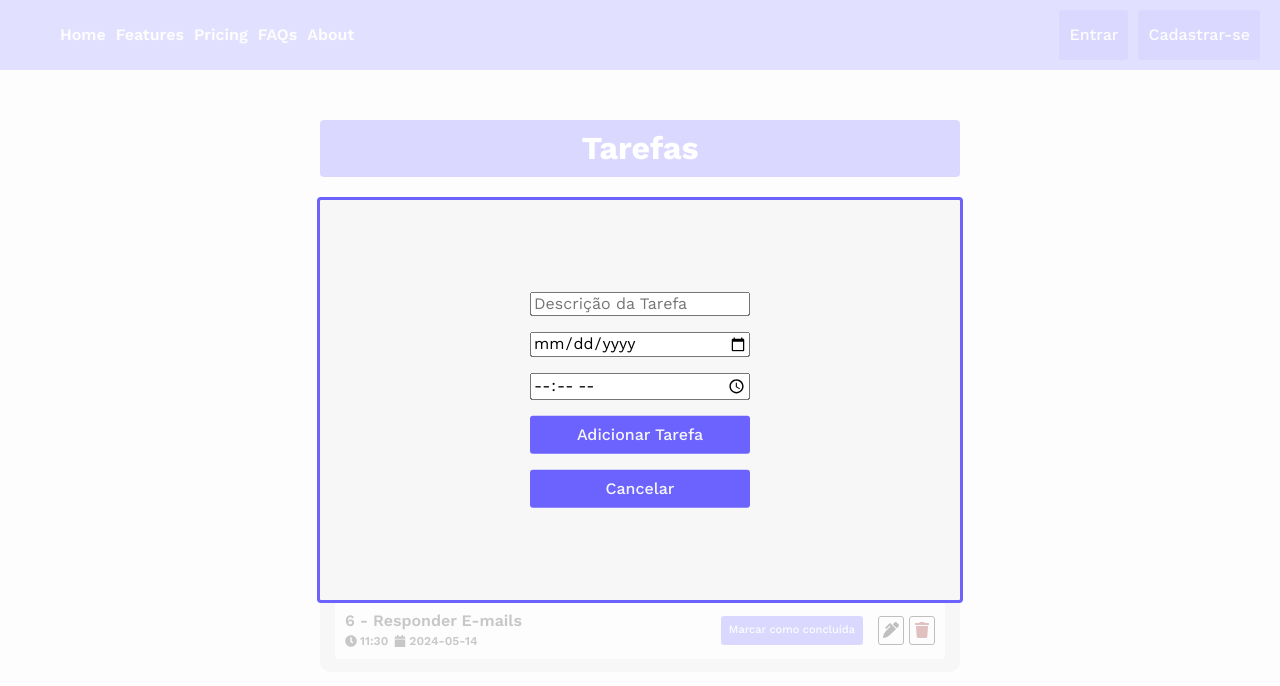
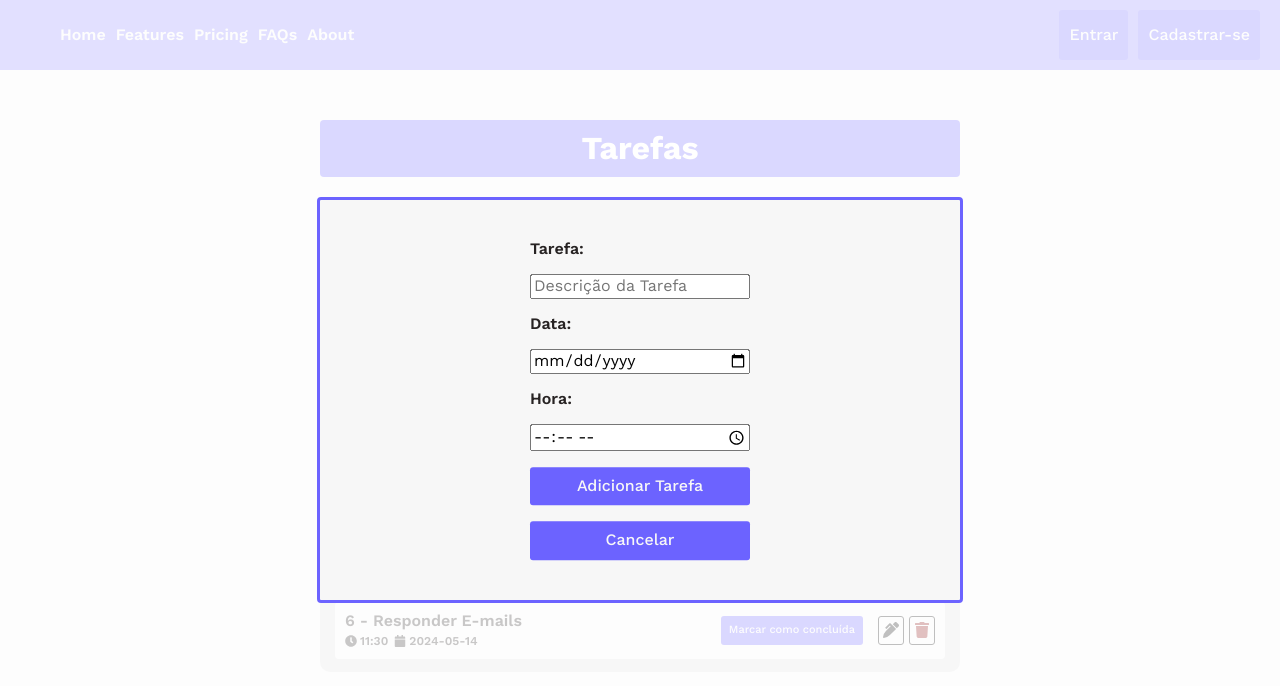
Before and after one commit to JpLoyal/To_Do, a React (Vite) app: page / in a window 1280 px wide. Both pictures are taken after typing "Sample" into the empty fields and a click on the button "Adicionar tarefa". Shown: the top 686 px of the page. Built offline with nearby package versions, Linux system fonts and the light colour scheme.

Commit message:
feat: adicionar label no modal de criação

```diff
--- a/src/components/Modals/ModalAdicionarTarefa/ModalAdicionarTarefa.jsx
+++ b/src/components/Modals/ModalAdicionarTarefa/ModalAdicionarTarefa.jsx
@@ -28,7 +28,9 @@ const ModalAdicionarTarefa = ({
                     adicionarTarefa();
                     fecharModalDeCriacao();
                 }}>
+                    <label htmlFor="descricao">Tarefa:</label>
                     <input
+                        id='descricao'
                         type="text"
                         value={descricaoNovaTarefa.descricao}
                         onChange={(evento)=>setDescricaoNovaTarefa(evento.target.value)}
@@ -36,14 +38,18 @@ const ModalAdicionarTarefa = ({
                         required
                     />
 
+                    <label htmlFor="data">Data:</label>
                     <input
+                        id='data'
                         type="date"
                         placeholder="Data"
                         onChange={(evento)=>setDataNovaTarefa(evento.target.value)}
                         required
                     />
 
+                    <label htmlFor="horario">Hora:</label>
                     <input
+                        id='horario'
                         type="time"
                         placeholder="Hora"
                         onChange={(evento)=>setHorarioNovaTarefa(evento.target.value)}
--- a/src/components/Modals/ModalExcluirTarefa/ModalExcluirTarefa.jsx
+++ b/src/components/Modals/ModalExcluirTarefa/ModalExcluirTarefa.jsx
@@ -16,7 +16,7 @@ const ModalExcluirTarefa = ({
                 className={'estilosModals'}
         >
             <section className={styles.containerModalExcluir}>
-                <h4>Tem certeza que deseja excluir a seguinte tarefa:</h4>
+                <h4 className={styles.tituloExcluir}>Tem certeza que deseja excluir a seguinte tarefa:</h4>
 
                 {indexDaTarefaASerExcluida !== null && tasks[indexDaTarefaASerExcluida] && (
                     <p>{tasks[indexDaTarefaASerExcluida].descricao}</p>
--- a/src/components/Modals/ModalExcluirTarefa/ModalExcluirTarefa.module.css
+++ b/src/components/Modals/ModalExcluirTarefa/ModalExcluirTarefa.module.css
@@ -15,3 +15,7 @@
 .containerModalExcluir button {
     width: 50%;;
 }
+
+.tituloExcluir {
+    margin: 0;
+}
```
